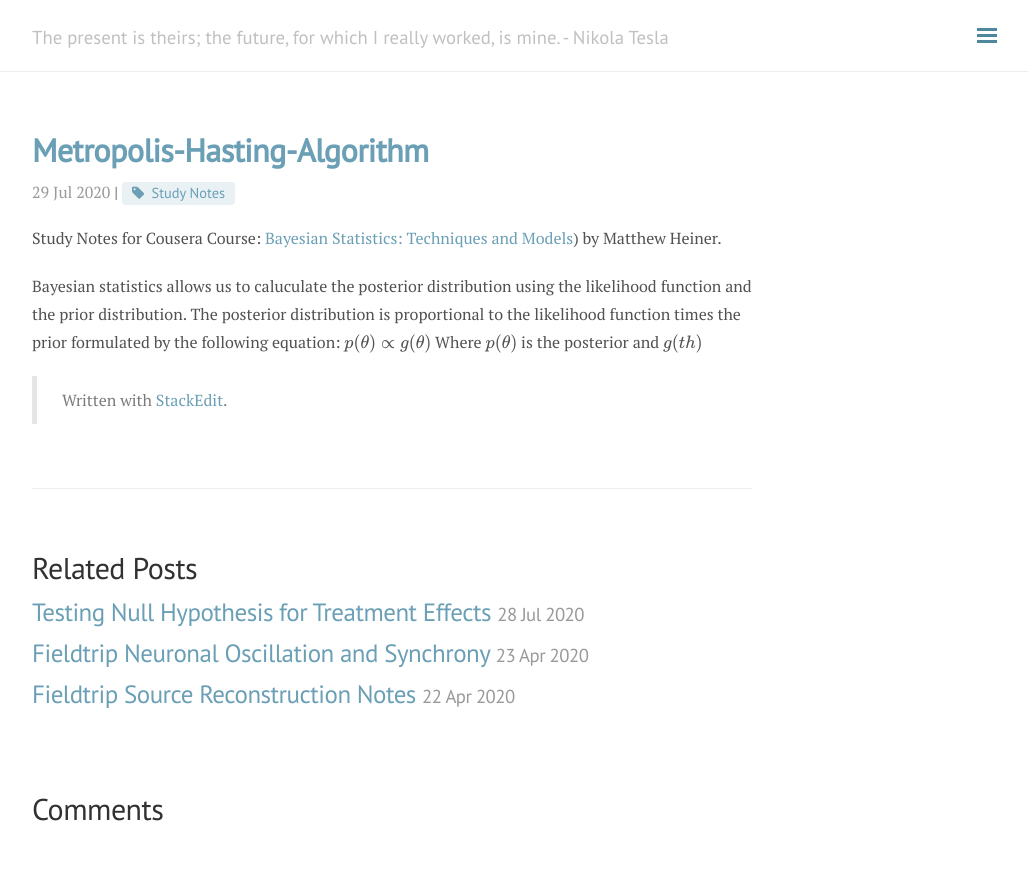
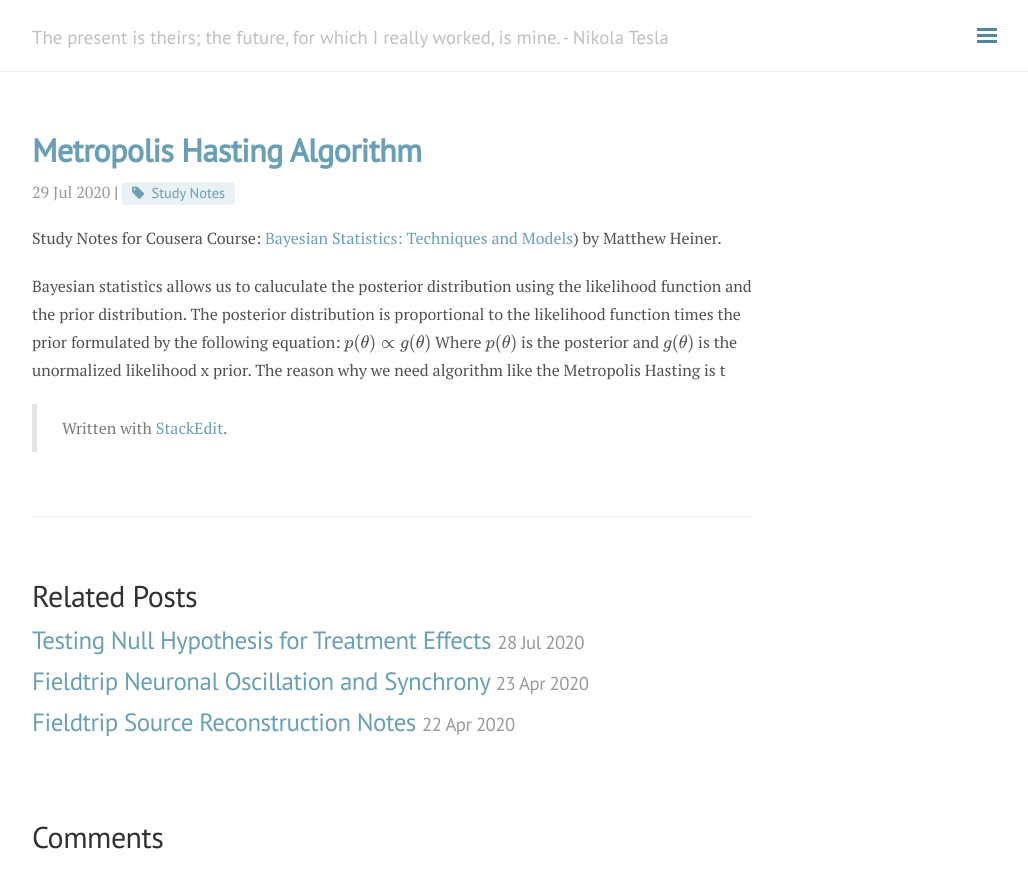
Before and after one commit to andylikescodes/andylikescodes.github.io, a Jekyll site: the page built from _posts/2020-07-29-Metropolis-Hasting-Algorithm.md, in a window 1280 px wide. Shown: the top 888 px of the page, without its empty margins (248-1276 px from the left). Built offline with Jekyll 4.4.1, drawn with Linux system fonts in a browser that asks for light colours; nearby versions of some CDN libraries; formulas are drawn with MathJax 3; comment, search, counter and statistics services are not loaded.

Commit message:
_posts/2020-07-29-Metropolis-Hasting-Algorithm.md updated from https://stackedit.io/

```diff
--- a/_posts/2020-07-29-Metropolis-Hasting-Algorithm.md
+++ b/_posts/2020-07-29-Metropolis-Hasting-Algorithm.md
@@ -1,6 +1,6 @@
 ---
 layout: post
-title: Metropolis-Hasting-Algorithm
+title: Metropolis Hasting Algorithm
 tag: [Study Notes]
 category: Baysian Statistics
 ---
@@ -9,10 +9,10 @@ Study Notes for Cousera Course: [Bayesian Statistics: Techniques and Models](htt
 
 Bayesian statistics allows us to caluculate the posterior distribution using the likelihood function and the prior distribution. The posterior distribution is proportional to the likelihood function times the prior formulated by the following equation:
 $$p(\theta) \propto g(\theta)$$
-Where $p(\theta)$ is the posterior and $g(th)$
+Where $p(\theta)$ is the posterior and $g(\theta)$ is the unormalized likelihood x prior. The reason why we need algorithm like the Metropolis Hasting is t
 
 
 > Written with [StackEdit](https://stackedit.io/).
 <!--stackedit_data:
-eyJoaXN0b3J5IjpbLTk1NjY2MDkyMl19
+eyJoaXN0b3J5IjpbLTEwMDQ1MjE2NDFdfQ==
 -->
```
